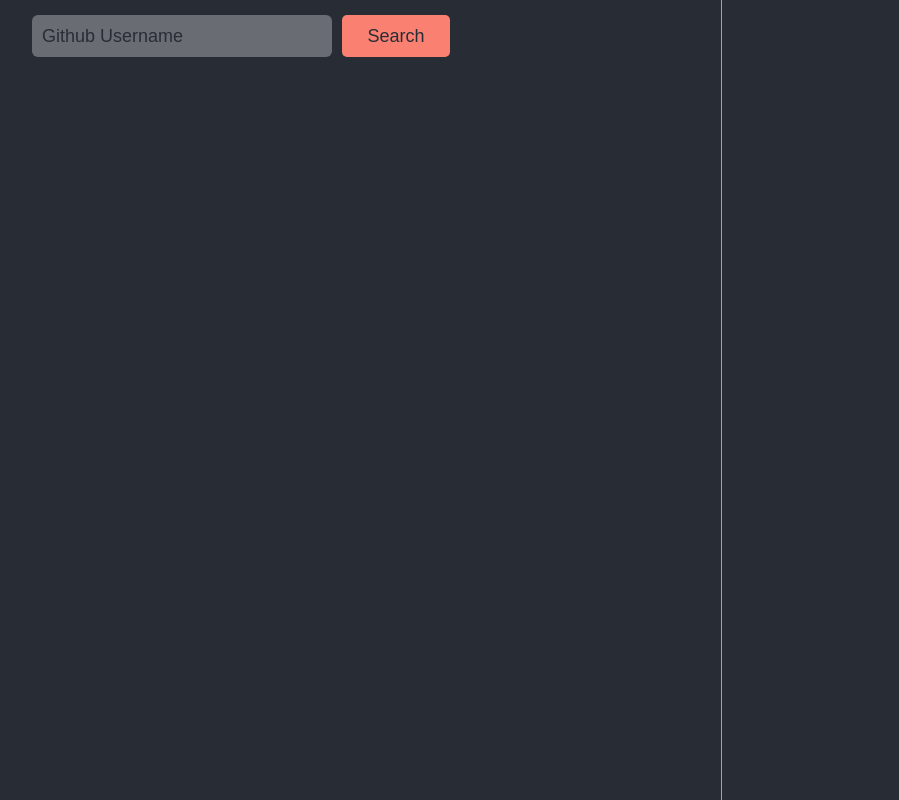
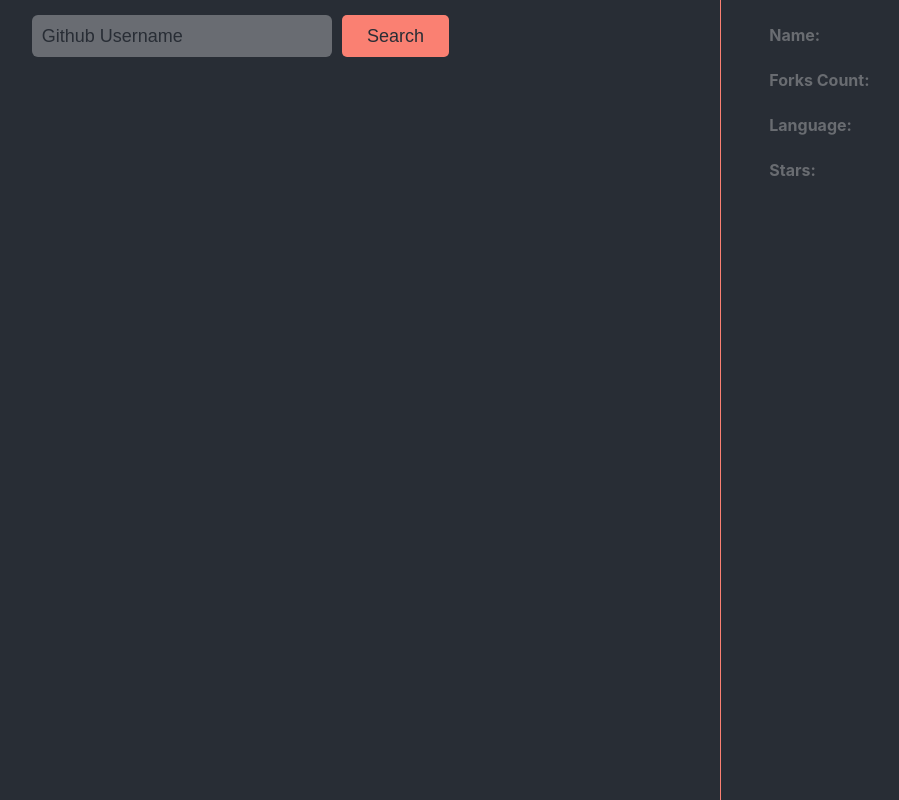
Before and after one commit to arifinabd/github-repo, a React (Create React App) app: page / in a window 1280 px wide. Shown: the whole page, without its empty margins (239-1138 px from the left). Built offline with nearby package versions, Linux system fonts and the light colour scheme.

Commit message:
detail repo

```diff
--- a/src/App.css
+++ b/src/App.css
@@ -102,3 +102,34 @@
 .repo-name {
   margin-left: 5px;
 }
+
+.repo-details-container {
+  height: 100%;
+  width: 25%;
+  display: flex;
+  flex-direction: column;
+  align-items: center;
+}
+
+.details-row {
+  height: 20px;
+  width: 70%;
+  display: flex;
+  margin-top: 25px;
+  align-items: center;
+}
+
+.label {
+  font-weight: bold;
+  margin-right: 20px;
+  color: #696c71;
+}
+
+.value {
+  color: salmon;
+}
+
+.loader {
+  color: salmon;
+  margin-left: 5%;
+}
--- a/src/App.js
+++ b/src/App.js
@@ -1,12 +1,15 @@
 import { useState } from "react";
 import axios from "axios";
 
+import Repodetails from "./RepoDetails.js";
 import "./App.css";
 
 function App() {
   const [username, setUsername] = useState("");
   const [loading, setLoading] = useState(false);
   const [repos, setRepos] = useState([]);
+  const [details, setDetails] = useState({});
+  const [detailsLoading, setDetailsLoading] = useState(false);
 
   function handleSubmit(e) {
     e.preventDefault();
@@ -27,10 +30,22 @@ function App() {
 
   function renderRepo(repo) {
     return (
-      <div className="row" key={repo.id}>
+      <div className="row" onClick={() => getDetails(repo.name)} key={repo.id}>
         <h2 className="repo-name">{repo.name}</h2>
       </div>
     );
+  }
+
+  function getDetails(repoName) {
+    setDetailsLoading(true);
+    axios({
+      method: "get",
+      url: `https://api.github.com/repos/${username}/${repoName}`,
+    }).then((res) => {
+      setDetailsLoading(false);
+      setDetails(res.data);
+    });
+    console.log(details);
   }
 
   return (
@@ -45,6 +60,7 @@ function App() {
           </form>
           <div className="results-container">{repos.map(renderRepo)}</div>
         </div>
+        <Repodetails details={details} loading={detailsLoading} />
       </div>
     </div>
   );
--- /dev/null
+++ b/src/RepoDetails.js
@@ -0,0 +1,29 @@
+import React from "react";
+
+function Repodetails({ details, loading }) {
+  if (loading) {
+    return <h1 className="loader">Loading ...</h1>;
+  }
+  return (
+    <div className="repo-details-container">
+      <div className="details-row">
+        <label className="label">Name:</label>
+        <span className="value">{details.name}</span>
+      </div>
+      <div className="details-row">
+        <label className="label">Forks Count:</label>
+        <span className="value">{details.forks}</span>
+      </div>
+      <div className="details-row">
+        <label className="label">Language:</label>
+        <span className="value">{details.language}</span>
+      </div>
+      <div className="details-row">
+        <label className="label">Stars:</label>
+        <span className="value">{details.stargazers_count}</span>
+      </div>
+    </div>
+  );
+}
+
+export default Repodetails;
```
